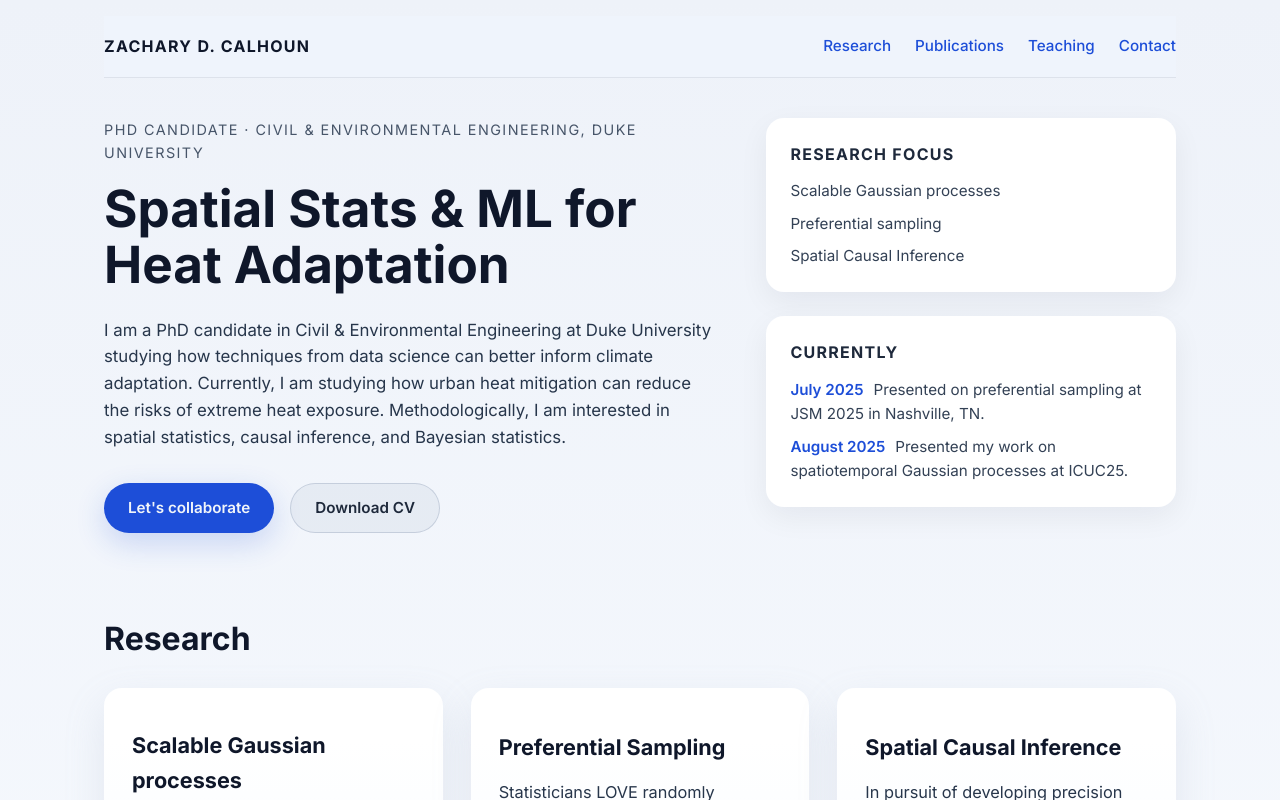
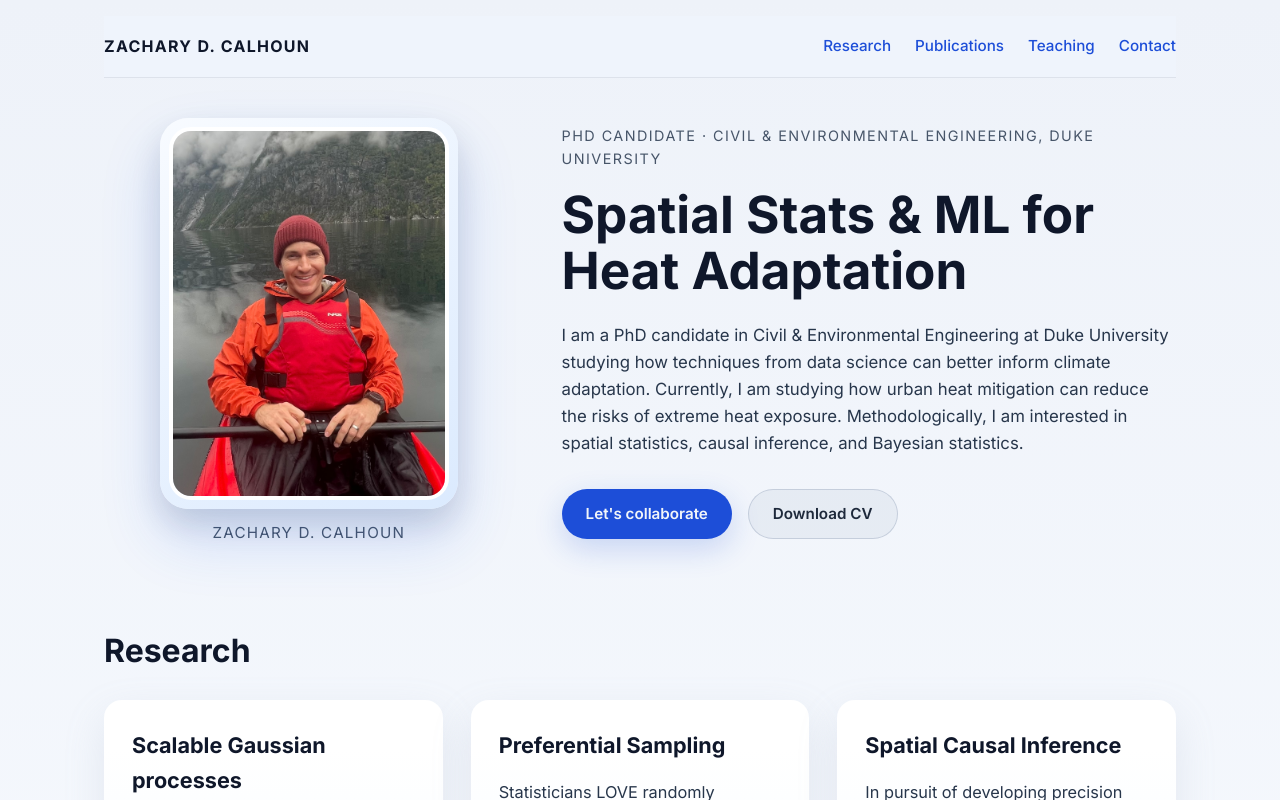
Before and after one commit to zcalhoun/zcalhoun.github.io, a React (Vite) app: page / in a window 1280 px wide. Shown: the top 800 px of the page. Built offline with nearby package versions, Linux system fonts and the light colour scheme.

Commit message:
Added workflow and my image

```diff
--- a/src/App.css
+++ b/src/App.css
@@ -57,8 +57,9 @@
 
 .hero__body {
   display: grid;
-  grid-template-columns: minmax(0, 3fr) minmax(0, 2fr);
+  grid-template-columns: minmax(0, 2fr) minmax(0, 3fr);
   gap: 3rem;
+  align-items: center;
   padding-top: 2.5rem;
 }
 
@@ -127,42 +128,44 @@
   transform: translateY(-1px);
 }
 
-.hero__aside {
+.hero__media {
   display: flex;
-  flex-direction: column;
-  gap: 1.5rem;
+  align-items: center;
+  justify-content: center;
 }
 
-.info-card {
-  background: #ffffff;
-  border-radius: 18px;
-  padding: 1.5rem;
-  box-shadow: 0 10px 30px rgba(15, 23, 42, 0.06);
+.headshot {
+  display: grid;
+  gap: 0.75rem;
+  margin: 0;
+  text-align: center;
 }
 
-.info-card h3 {
-  margin-top: 0;
-  margin-bottom: 0.75rem;
-  font-size: 1rem;
-  text-transform: uppercase;
-  letter-spacing: 0.08em;
-  color: #1e293b;
+.headshot__frame {
+  --shadow: rgba(15, 23, 42, 0.12);
+  position: relative;
+  padding: 0.55rem;
+  border-radius: 28px;
+  background: linear-gradient(145deg, #f8fbff 0%, #dbeafe 100%);
+  box-shadow:
+    0 15px 30px var(--shadow),
+    0 30px 60px rgba(37, 99, 235, 0.18);
 }
 
-.info-card ul {
-  list-style: none;
-  margin: 0;
-  padding: 0;
-  display: grid;
-  gap: 0.5rem;
-  color: #334155;
-  font-size: 0.95rem;
+.headshot img {
+  display: block;
+  width: min(280px, 60vw);
+  aspect-ratio: 3 / 4;
+  object-fit: cover;
+  border-radius: 22px;
+  border: 4px solid #ffffff;
 }
 
-.info-card__date {
-  font-weight: 600;
-  color: #1d4ed8;
-  margin-right: 0.35rem;
+.headshot figcaption {
+  font-size: 0.95rem;
+  letter-spacing: 0.08em;
+  text-transform: uppercase;
+  color: #475569;
 }
 
 .section {
@@ -404,6 +407,19 @@
 @media (max-width: 980px) {
   .hero__body {
     grid-template-columns: 1fr;
+    gap: 2.5rem;
+  }
+
+  .hero__media {
+    justify-content: flex-start;
+  }
+
+  .headshot {
+    justify-items: flex-start;
+  }
+
+  .headshot img {
+    width: min(240px, 70vw);
   }
 
   .nav {
--- a/src/App.jsx
+++ b/src/App.jsx
@@ -1,16 +1,11 @@
 import './App.css'
+import headshot from './assets/headshot.jpg'
 
 const navLinks = [
     { id: 'research', label: 'Research' },
     { id: 'publications', label: 'Publications' },
     { id: 'teaching', label: 'Teaching' },
     { id: 'contact', label: 'Contact' },
-]
-
-const researchAreas = [
-    'Scalable Gaussian processes',
-    'Preferential sampling',
-    'Spatial Causal Inference'
 ]
 
 const researchProjects = [
@@ -123,6 +118,15 @@ function App() {
                 </nav>
 
                 <div className="hero__body">
+                    <div className="hero__media">
+                        <figure className="headshot">
+                            <div className="headshot__frame">
+                                <img src={headshot} alt="Portrait of Zachary D. Calhoun" />
+                            </div>
+                            <figcaption>Zachary D. Calhoun</figcaption>
+                        </figure>
+                    </div>
+
                     <div className="hero__intro">
                         <p className="hero__eyebrow">
                             PhD Candidate · Civil & Environmental Engineering, Duke University
@@ -143,27 +147,6 @@ function App() {
                             </a>
                         </div>
                     </div>
-
-                    <aside className="hero__aside">
-                        <div className="info-card">
-                            <h3>Research focus</h3>
-                            <ul>
-                                {researchAreas.map((area) => (
-                                    <li key={area}>{area}</li>
-                                ))}
-                            </ul>
-                        </div>
-                        <div className="info-card">
-                            <h3>Currently</h3>
-                            <ul>
-                                {news.slice(0, 2).map((item) => (
-                                    <li key={item.date}>
-                                        <span className="info-card__date">{item.date}</span> {item.text}
-                                    </li>
-                                ))}
-                            </ul>
-                        </div>
-                    </aside>
                 </div>
             </header>
 
@@ -176,10 +159,10 @@ function App() {
                     <div className="card-grid">
                         {researchProjects.map((project) => (
                             <article className="card" key={project.title}>
-                                <p className="card__kicker">{project.type}</p>
+                                {project.type && <p className="card__kicker">{project.type}</p>}
                                 <h3>{project.title}</h3>
                                 <p>{project.summary}</p>
-                                <p className="card__meta">{project.status}</p>
+                                {project.status && <p className="card__meta">{project.status}</p>}
                             </article>
                         ))}
                     </div>
```
Also changed, not shown: src/assets/headshot.jpg (added).
